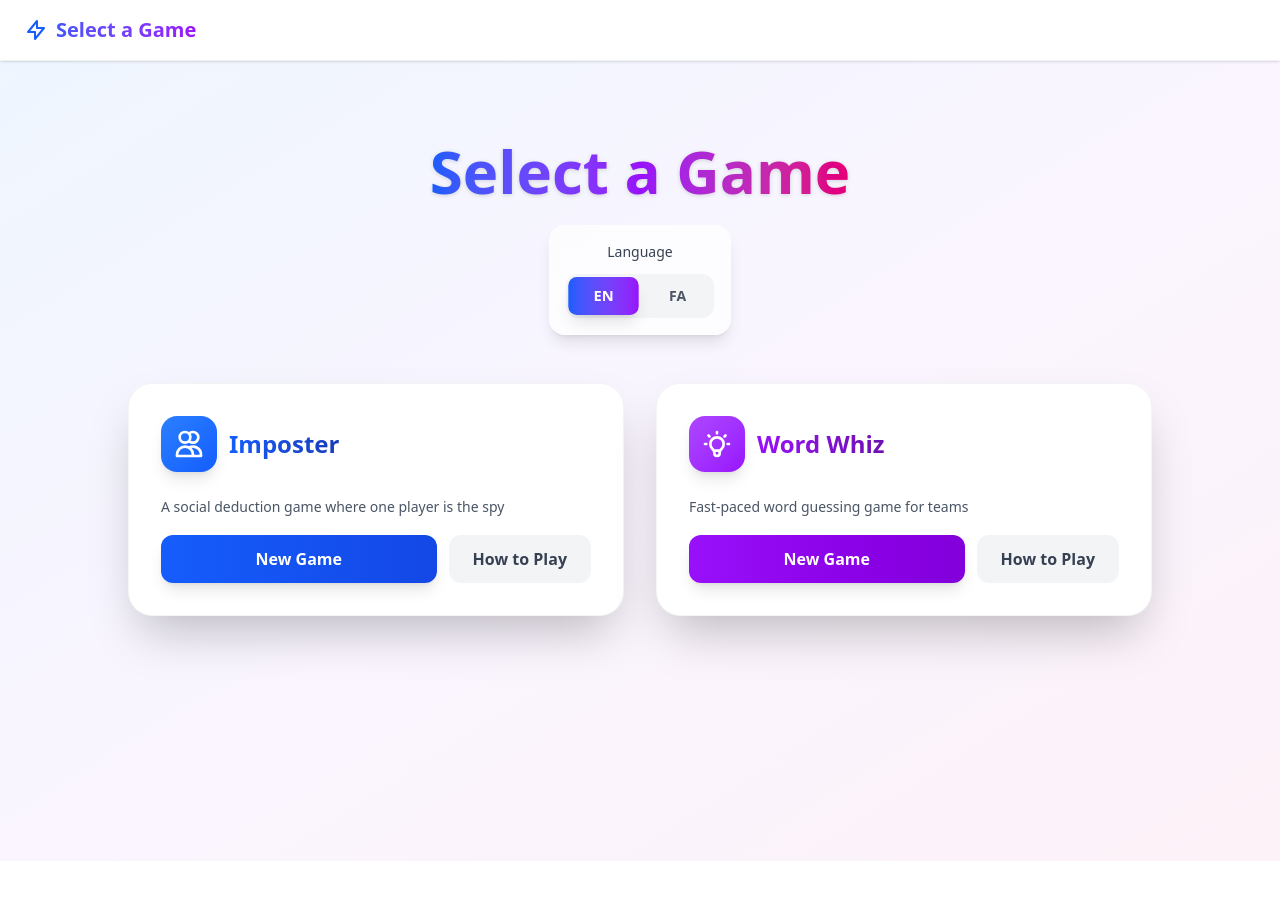
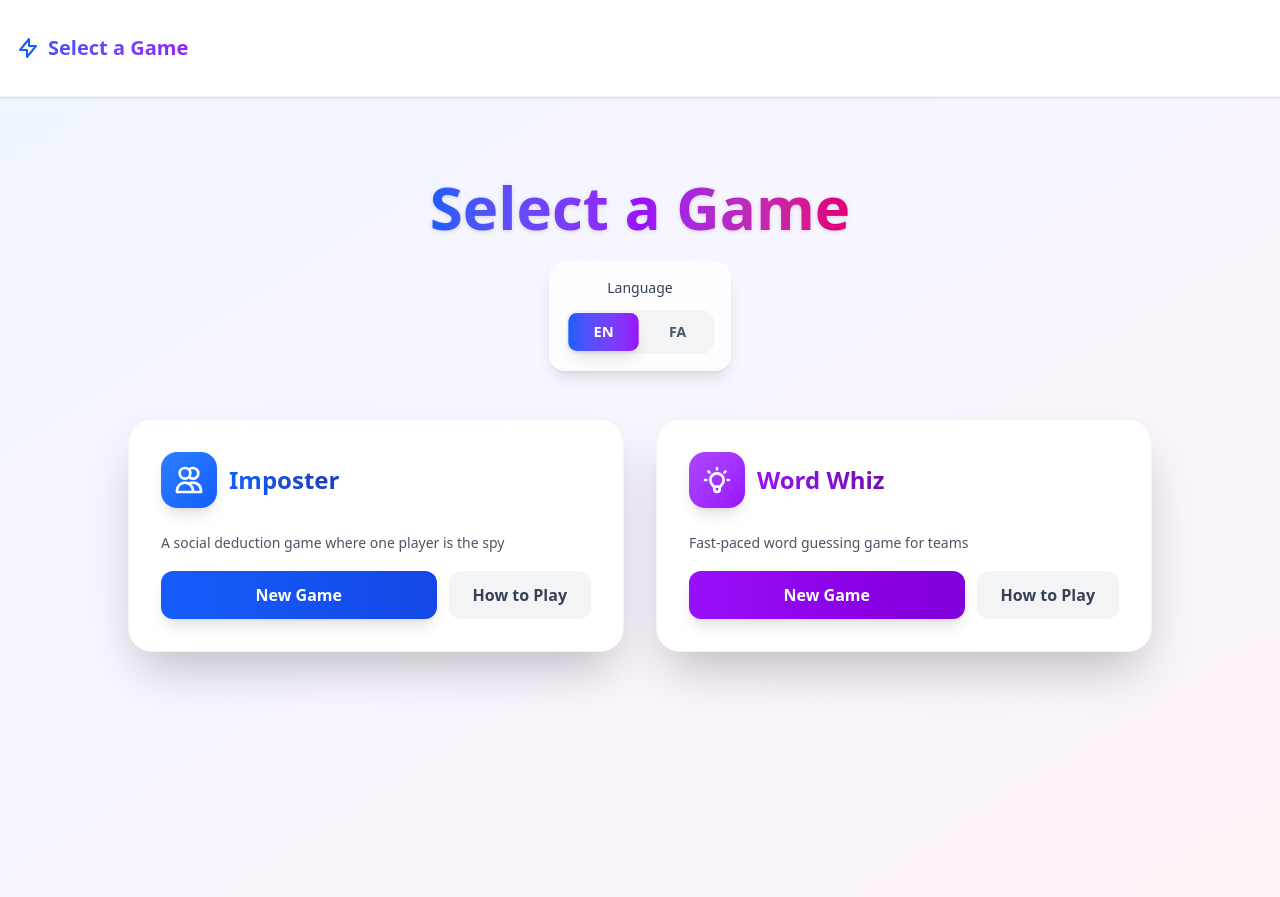
Before and after one commit to hamidmayeli/imposter, a React (Vite) app: page / in a window 1280 px wide. Before the commit the page ends 861 px from the top, so only its background shows below. Built offline with nearby package versions, Linux system fonts and the light colour scheme.

Commit message:
Resize header

```diff
--- a/src/App.tsx
+++ b/src/App.tsx
@@ -13,9 +13,9 @@ const MenuBar: React.FC = () => {
   const t = useT();
   return (
     <nav className="sticky bottom-0 md:top-0 z-50 backdrop-blur-lg bg-white/80 dark:bg-gray-900/80 border-b md:border-b border-t md:border-t-0 border-gray-200/50 dark:border-gray-700/50 shadow-sm">
-      <div className="max-w-7xl mx-auto px-6 py-4">
-        <div className="flex items-center justify-between">
-          <Link to="/" className="group flex items-center gap-2 text-xl font-bold bg-gradient-to-r from-blue-600 to-purple-600 dark:from-blue-400 dark:to-purple-400 bg-clip-text text-transparent hover:from-blue-700 hover:to-purple-700 dark:hover:from-blue-300 dark:hover:to-purple-300 transition-all">
+      <div className="max-w-7xl mx-auto">
+        <div className="flex items-center justify-between h-24">
+          <Link to="/" className="p-4 group flex items-center gap-2 text-xl font-bold bg-gradient-to-r from-blue-600 to-purple-600 dark:from-blue-400 dark:to-purple-400 bg-clip-text text-transparent hover:from-blue-700 hover:to-purple-700 dark:hover:from-blue-300 dark:hover:to-purple-300 transition-all">
             <svg className="w-6 h-6 text-blue-600 dark:text-blue-400 group-hover:rotate-12 transition-transform" fill="none" stroke="currentColor" viewBox="0 0 24 24">
               <path strokeLinecap="round" strokeLinejoin="round" strokeWidth={2} d="M13 10V3L4 14h7v7l9-11h-7z" />
             </svg>
```
